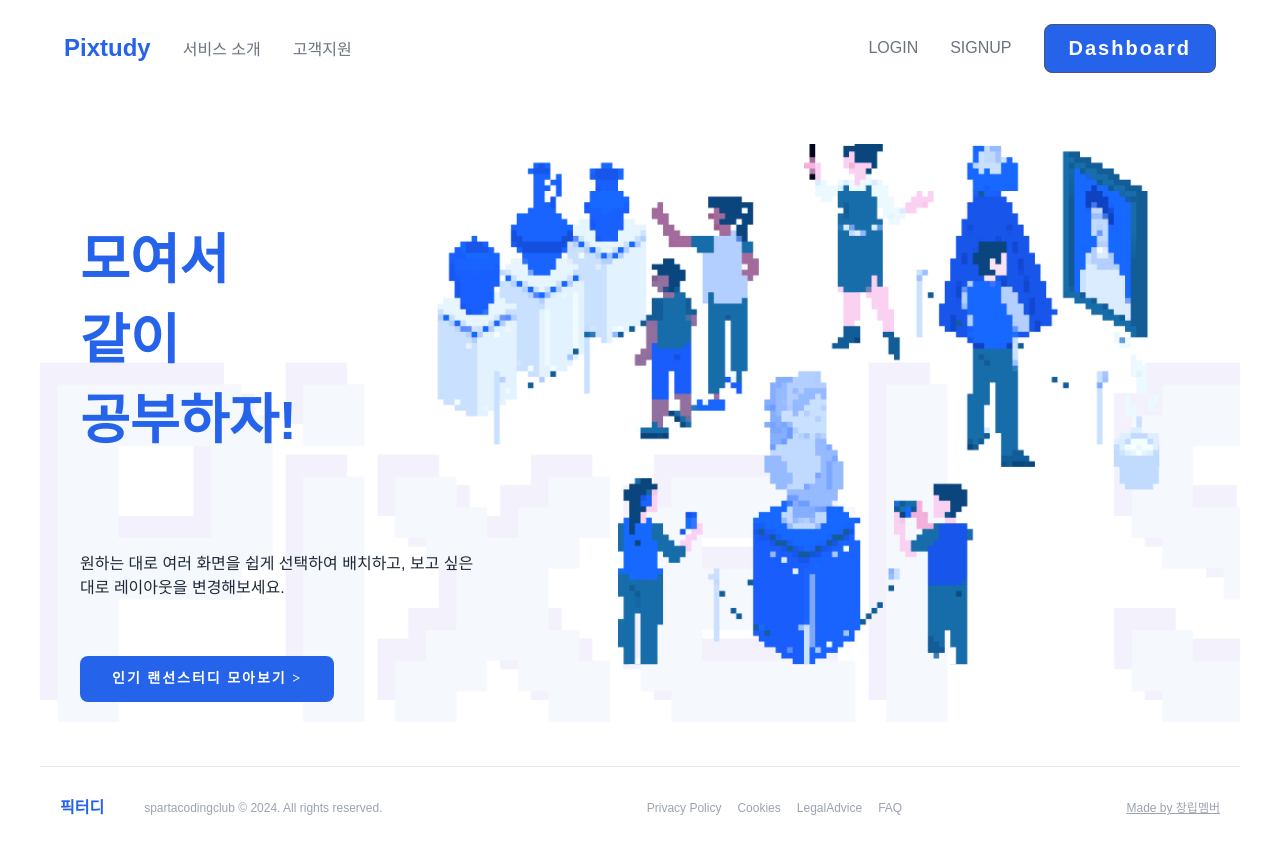
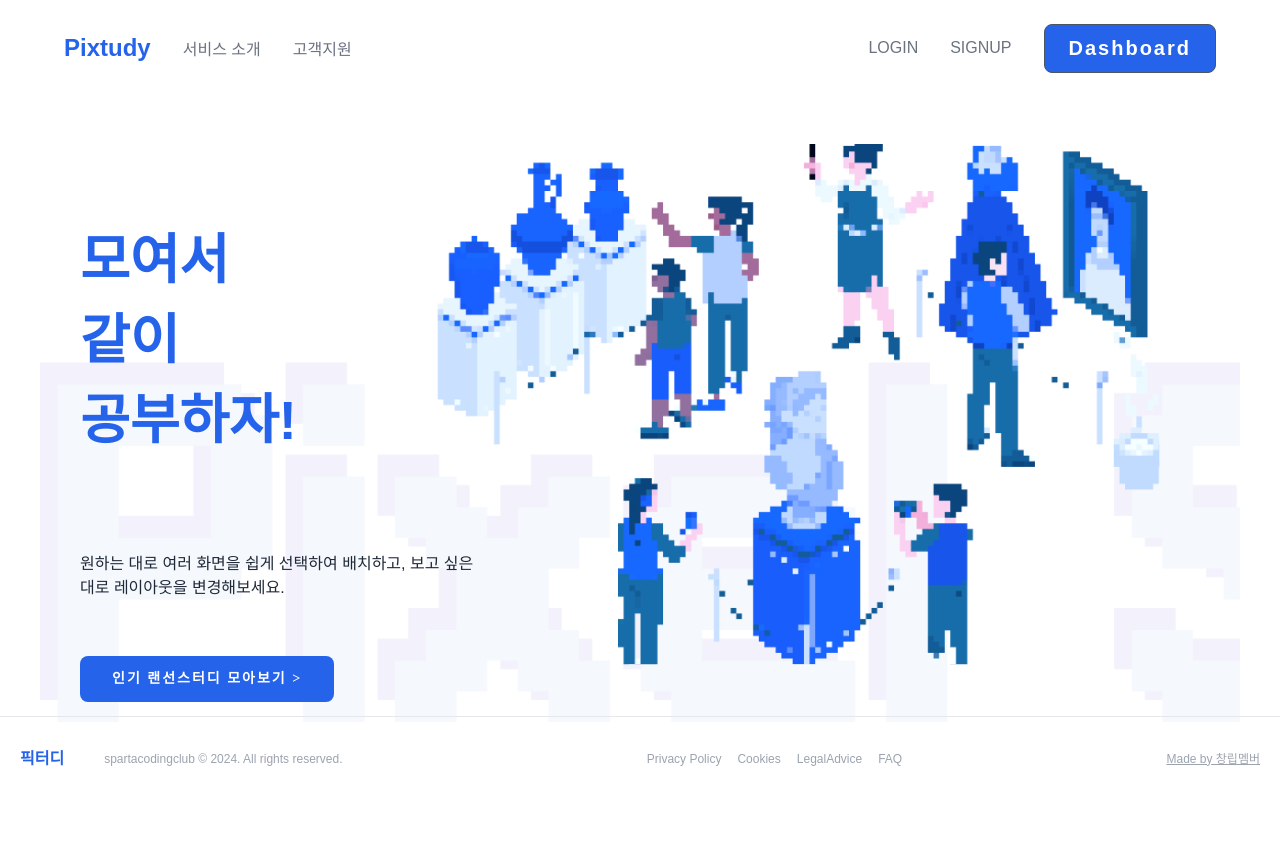
Before and after one commit to yeolsss/pixtudy, a Next.js app in the folder nbc-nep-front/: page / in a window 1280 px wide. After the commit the page ends 800 px from the top, so only its background shows below. Built offline with nearby package versions, Linux system fonts and the light colour scheme; no server answers; what next-redux-wrapper would draw is missing.

Commit message:
[style] footer 위치 조정

```diff
--- a/nbc-nep-front/src/components/layout/Footer.tsx
+++ b/nbc-nep-front/src/components/layout/Footer.tsx
@@ -26,8 +26,11 @@ export default function Footer() {
 }
 
 const StFooter = styled.footer`
-  width: 1200px;
+  position: absolute;
+  bottom: 0;
+  left: 0;
 
+  width: 100%;
   display: flex;
   flex-direction: row;
   align-items: center;
--- a/nbc-nep-front/src/styles/Globalstyle.ts
+++ b/nbc-nep-front/src/styles/Globalstyle.ts
@@ -463,6 +463,7 @@ const GlobalStyle = styled.createGlobalStyle`
     }
   }
   #__next {
+    height: 100vh;
   }
 `;
 
```
